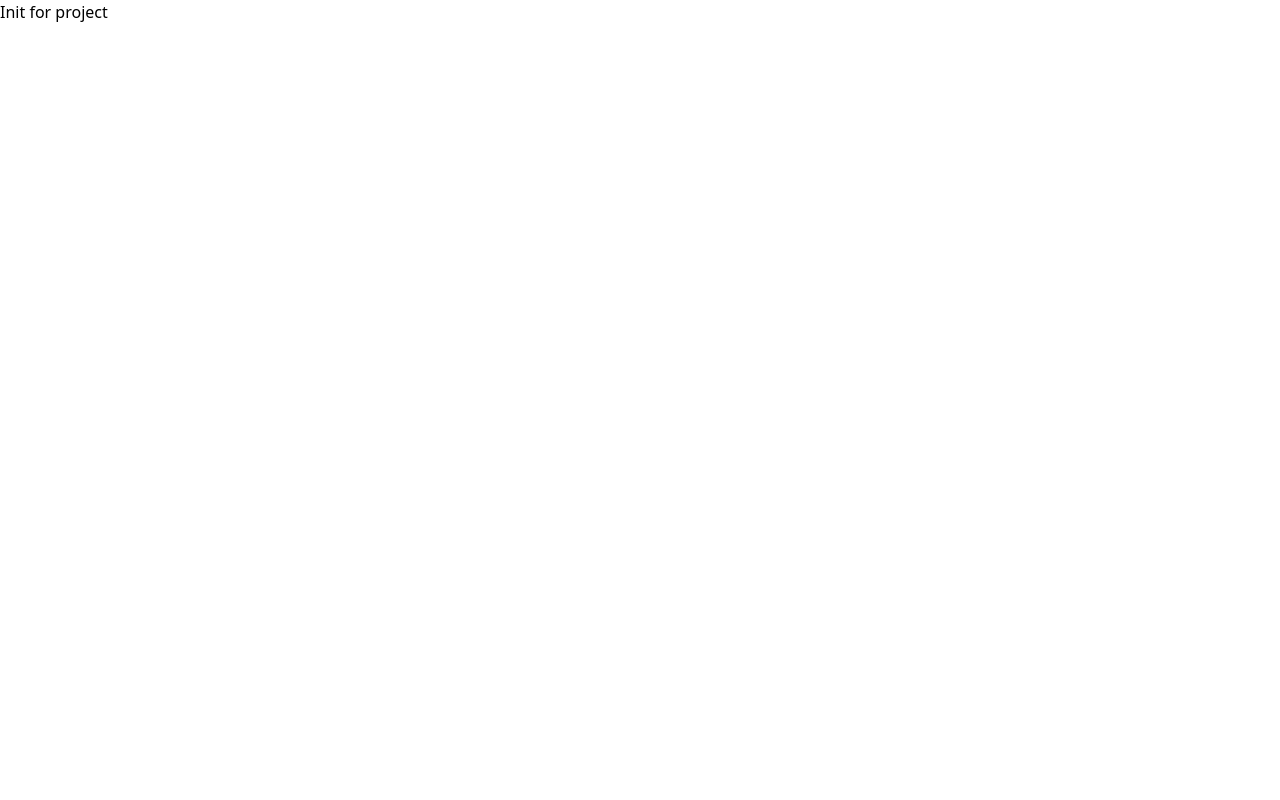
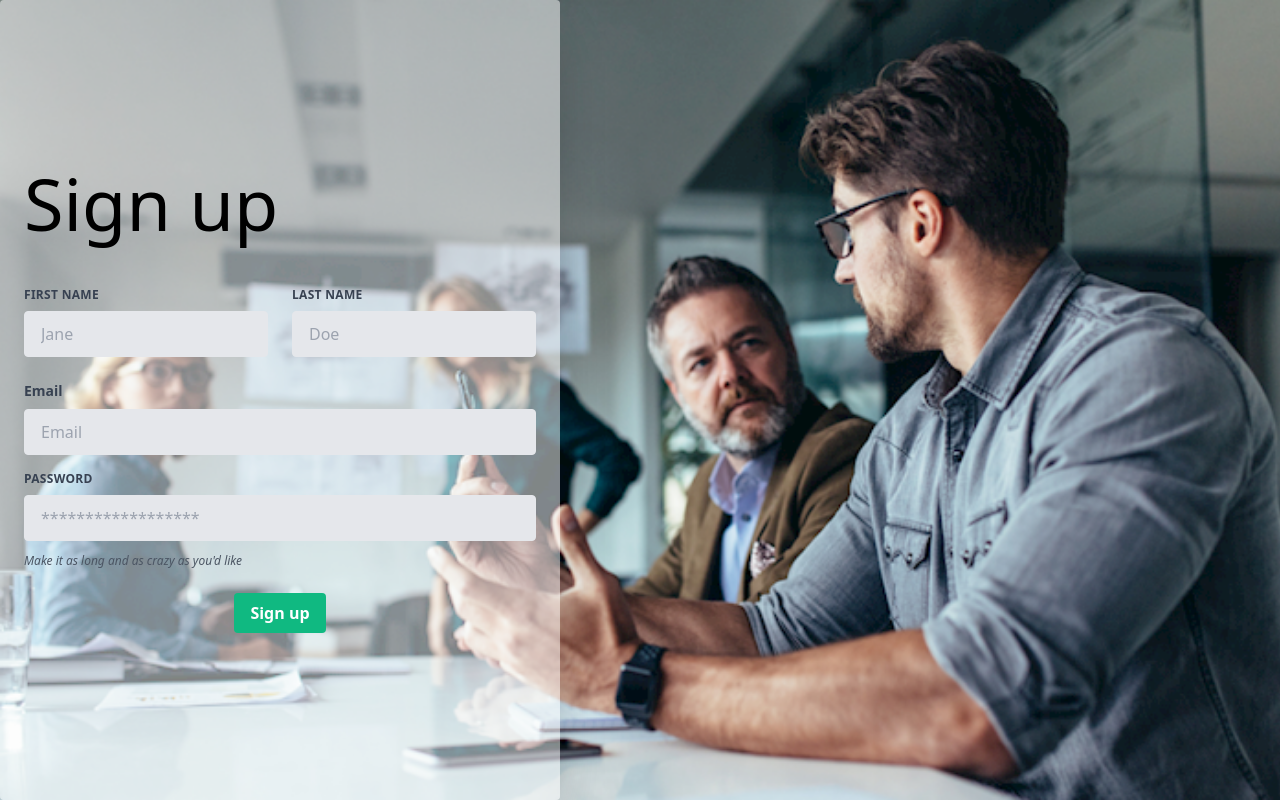
Before and after one commit to lethanhvietctt5/video-chat-app, a React (Create React App) app in the folder client/: page / in a window 1280 px wide. Built offline with nearby package versions, Linux system fonts and the light colour scheme.

Commit message:
UI for Login and Register component

```diff
--- a/client/public/index.html
+++ b/client/public/index.html
@@ -1,43 +1,20 @@
 <!DOCTYPE html>
 <html lang="en">
+
 <head>
   <meta charset="utf-8" />
   <link rel="icon" href="%PUBLIC_URL%/favicon.ico" />
   <meta name="viewport" content="width=device-width, initial-scale=1" />
   <meta name="theme-color" content="#000000" />
-    <meta
-      name="description"
-      content="Web site created using create-react-app"
-    />
+  <meta name="description" content="Web site created using create-react-app" />
   <link rel="apple-touch-icon" href="%PUBLIC_URL%/logo192.png" />
-    <!--
-      manifest.json provides metadata used when your web app is installed on a
-      user's mobile device or desktop. See https://developers.google.com/web/fundamentals/web-app-manifest/
-    -->
   <link rel="manifest" href="%PUBLIC_URL%/manifest.json" />
-    <!--
-      Notice the use of %PUBLIC_URL% in the tags above.
-      It will be replaced with the URL of the `public` folder during the build.
-      Only files inside the `public` folder can be referenced from the HTML.
-
-      Unlike "/favicon.ico" or "favicon.ico", "%PUBLIC_URL%/favicon.ico" will
-      work correctly both with client-side routing and a non-root public URL.
-      Learn how to configure a non-root public URL by running `npm run build`.
-    -->
   <title>React App</title>
 </head>
+
 <body>
   <noscript>You need to enable JavaScript to run this app.</noscript>
-    <div id="root"></div>
-    <!--
-      This HTML file is a template.
-      If you open it directly in the browser, you will see an empty page.
+  <div id="root" class="h-screen"></div>
+</body>
 
-      You can add webfonts, meta tags, or analytics to this file.
-      The build step will place the bundled scripts into the <body> tag.
-
-      To begin the development, run `npm start` or `yarn start`.
-      To create a production bundle, use `npm run build` or `yarn build`.
-    -->
-  </body>
 </html>
--- a/client/src/App.js
+++ b/client/src/App.js
@@ -1,7 +1,10 @@
+import Login from "./components/Login/Login";
+import Register from "./components/Register/Register";
+
 function App() {
   return (
-    <div className="App">
-      Init for project
+    <div className="App h-full">
+      <Register />
     </div>
   );
 }
--- /dev/null
+++ b/client/src/components/Home/Home.jsx
@@ -0,0 +1,7 @@
+function Home() {
+  return (
+    <div>Home</div>
+  )
+}
+
+export default Home;
--- /dev/null
+++ b/client/src/components/Login/Login.jsx
@@ -0,0 +1,51 @@
+function Login() {
+  return (
+    <div className="h-full bg-img-background bg-cover bg-no-repeat">
+      <div className="w-full h-full max-w-screen-sm flex ">
+        <form className="bg-white bg-opacity-50 shadow-2xl flex items-center rounded px-8 pt-6 pb-8 mb-4 h-full">
+          <div className="">
+            <div className="text-7xl mb-12">Sign in</div>
+            <div className="mb-4">
+              <label
+                className="block text-gray-700 text-sm font-bold mb-2"
+                for="email"
+              >
+                Email
+              </label>
+              <input
+                className="shadow appearance-none border rounded w-full py-2 px-3 text-gray-700 leading-tight focus:outline-none focus:shadow-outline"
+                id="email"
+                type="text"
+                placeholder="Email"
+              />
+            </div>
+            <div className="mb-6">
+              <label
+                className="block text-gray-700 text-sm font-bold mb-2"
+                for="password"
+              >
+                Password
+              </label>
+              <input
+                className="shadow appearance-none border rounded w-full py-2 px-3 text-gray-700 mb-3 leading-tight focus:outline-none focus:shadow-outline"
+                id="password"
+                type="password"
+                placeholder="******************"
+              />
+            </div>
+            <div className="flex items-center justify-between">
+              <button
+                className="bg-blue-500 hover:bg-blue-700 text-white font-bold py-2 px-4 rounded focus:outline-none focus:shadow-outline"
+                type="button"
+              >
+                Sign In
+              </button>
+            </div>
+          </div>
+        </form>
+      </div>
+    </div>
+  );
+}
+
+export default Login;
--- /dev/null
+++ b/client/src/components/Register/Register.jsx
@@ -0,0 +1,85 @@
+function Register() {
+  return (
+    <div className="h-full bg-img-background bg-cover bg-no-repeat flex items-center">
+      <div className="h-full items-center flex px-6 py-12 bg-white bg-opacity-50 shadow-2xl rounded">
+        <form class="w-full max-w-lg">
+          <div className="text-7xl mb-12">Sign up</div>
+          <div class="flex flex-wrap -mx-3 mb-6">
+            <div class="w-full md:w-1/2 px-3 mb-6 md:mb-0">
+              <label
+                class="block uppercase tracking-wide text-gray-700 text-xs font-bold mb-2"
+                for="grid-first-name"
+              >
+                First Name
+              </label>
+              <input
+                class="appearance-none block w-full bg-gray-200 text-gray-700 border border-gray-200 rounded py-3 px-4 leading-tight focus:outline-none focus:bg-white focus:border-gray-500"
+                id="grid-first-name"
+                type="text"
+                placeholder="Jane"
+              />
+            </div>
+            <div class="w-full md:w-1/2 px-3">
+              <label
+                class="block uppercase tracking-wide text-gray-700 text-xs font-bold mb-2"
+                for="grid-last-name"
+              >
+                Last Name
+              </label>
+              <input
+                class="appearance-none block w-full bg-gray-200 text-gray-700 border border-gray-200 rounded py-3 px-4 leading-tight focus:outline-none focus:bg-white focus:border-gray-500"
+                id="grid-last-name"
+                type="text"
+                placeholder="Doe"
+              />
+            </div>
+          </div>
+          <div className="mb-4">
+            <label
+              className="block text-gray-700 text-sm font-bold mb-2"
+              for="username"
+            >
+              Email
+            </label>
+            <input
+              class="appearance-none block w-full bg-gray-200 text-gray-700 border border-gray-200 rounded py-3 px-4 leading-tight focus:outline-none focus:bg-white focus:border-gray-500"
+              id="username"
+              type="text"
+              placeholder="Email"
+            />
+          </div>
+          <div class="flex flex-wrap -mx-3 mb-6">
+            <div class="w-full px-3">
+              <label
+                class="block uppercase tracking-wide text-gray-700 text-xs font-bold mb-2"
+                for="grid-password"
+              >
+                Password
+              </label>
+              <input
+                class="appearance-none block w-full bg-gray-200 text-gray-700 border border-gray-200 rounded py-3 px-4 mb-3 leading-tight focus:outline-none focus:bg-white focus:border-gray-500"
+                id="grid-password"
+                type="password"
+                placeholder="******************"
+              />
+              <p class="text-gray-600 text-xs italic">
+                Make it as long and as crazy as you'd like
+              </p>
+            </div>
+          </div>
+
+          <div className="flex items-center justify-center">
+            <button
+              className="bg-green-500 hover:bg-green-700 text-white font-bold py-2 px-4 rounded focus:outline-none focus:shadow-outline"
+              type="button"
+            >
+              Sign up
+            </button>
+          </div>
+        </form>
+      </div>
+    </div>
+  );
+}
+
+export default Register;
--- a/client/tailwind.config.js
+++ b/client/tailwind.config.js
@@ -2,7 +2,11 @@ module.exports = {
   purge: ["./src/**/*.{js,jsx,ts,tsx}", "./public/index.html"],
   darkMode: false, // or 'media' or 'class'
   theme: {
-    extend: {},
+    extend: {
+      backgroundImage: (theme) => ({
+        "img-background": "url('./assets/images/background.png')",
+      }),
+    },
   },
   variants: {
     extend: {},
```
Also changed, not shown: client/src/assets/images/background.png (added). Lines whose indentation alone changed are shown as unchanged.
